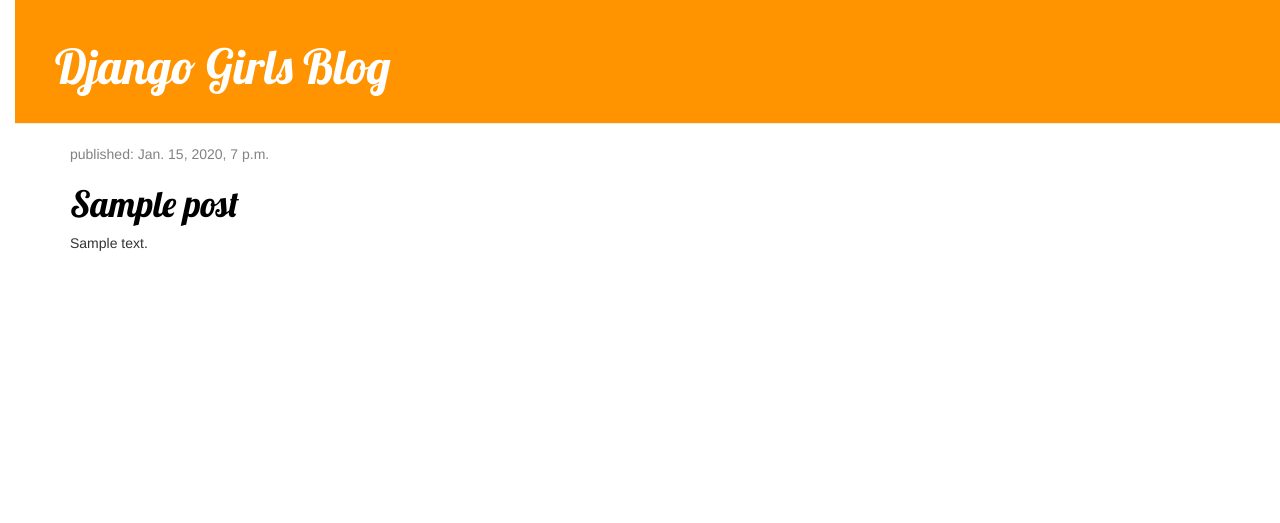
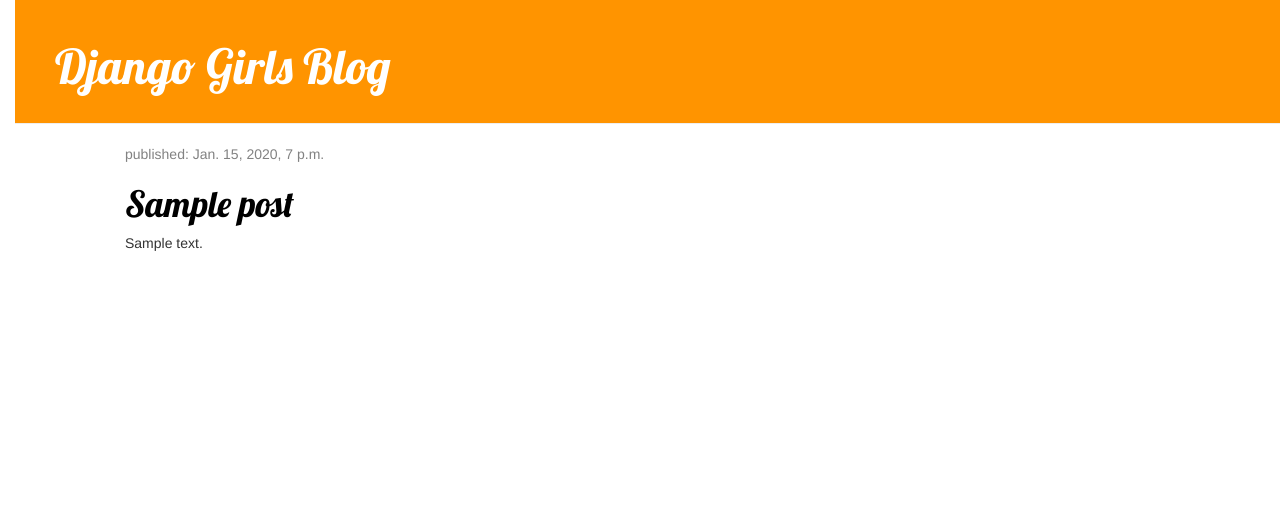
Before and after one commit to jingyo1/mysite, a Django app: page / in a window 1280 px wide. Shown: the top 523 px of the page. Run offline with Django 5.2, Linux system fonts and the light colour scheme; tables that the repository leaves empty hold one stand-in row (values such as "Sample post"); some libraries are stand-ins or nearby versions.

Commit message:
Fix post_list structure to match bootstrap css

```diff
--- a/blog/templates/blog/base.html
+++ b/blog/templates/blog/base.html
@@ -2,7 +2,7 @@
 <!DOCTYPE html>
 <html>
 <head>
-    <title>Django Girls blog</title>
+    <title>Django Mans blog</title>
     <link href="//fonts.googleapis.com/css?family=Lobster&subset=latin,latin-ext" rel="stylesheet" type="text/css">
     <link rel="stylesheet" href="//maxcdn.bootstrapcdn.com/bootstrap/3.2.0/css/bootstrap.min.css">
     <link rel="stylesheet" href="//maxcdn.bootstrapcdn.com/bootstrap/3.2.0/css/bootstrap-theme.min.css">
--- a/blog/templates/blog/post_list.html
+++ b/blog/templates/blog/post_list.html
@@ -1,6 +1,10 @@
 {% extends 'blog/base.html' %}
 
 {% block content %}
+    <div class="content container">
+        <div class="row">
+            <div class="col-md-8">
+
                 {% for post in posts %}
                     <div class="post">
                         <div class="date">
@@ -10,4 +14,8 @@
                         <p>{{ post.text|linebreaksbr }}</p>
                     </div>
                 {% endfor %}
+
+            </div>
+        </div>
+    </div>
 {% endblock %}
```
Lines whose indentation alone changed are shown as unchanged.
